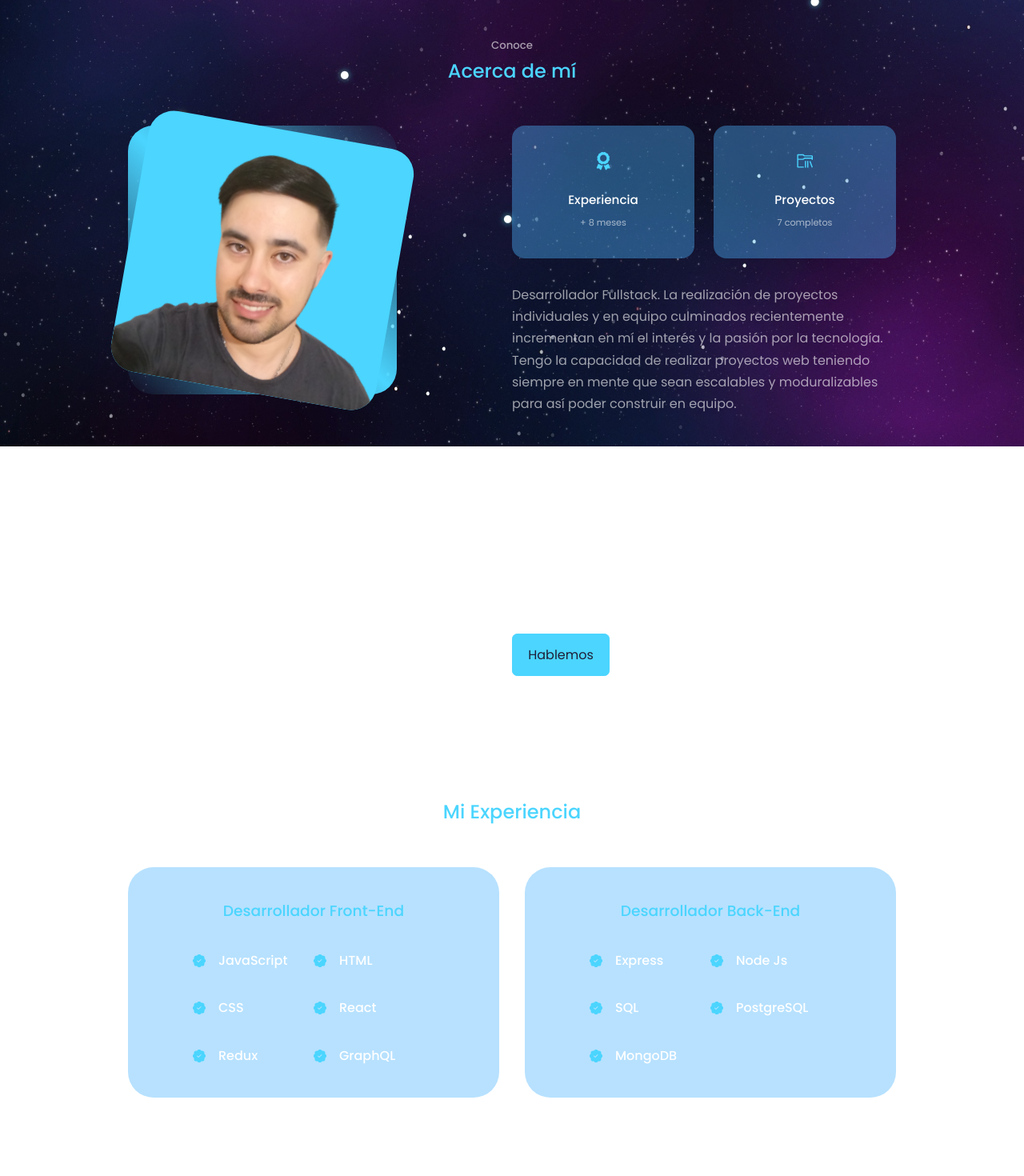
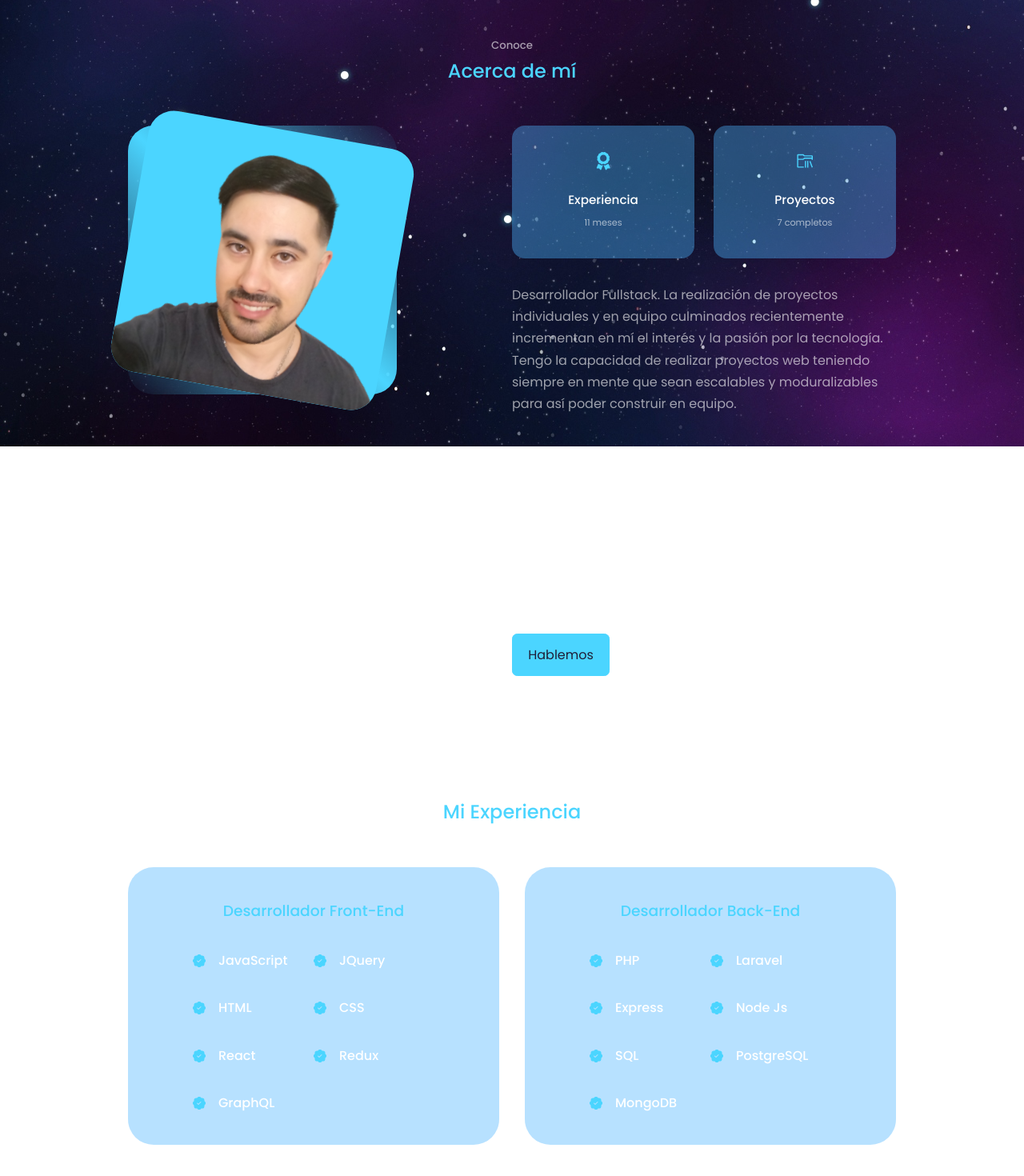
Before and after one commit to crisar0790/portfolio, a React (Create React App) app: page / in a window 1280 px wide. Shown: the part 882-2352 px from the top of the page at 80% size. Built offline with nearby package versions, Linux system fonts and the light colour scheme.

Commit message:
modificaciones en experience, about y el archivo del CV

```diff
--- a/src/components/about/About.jsx
+++ b/src/components/about/About.jsx
@@ -20,7 +20,7 @@ const About = () => {
             <article className="about__card">
               <FaAward className="about__icon" />
               <h5>Experiencia</h5>
-              <small>+ 8 meses</small>
+              <small>11 meses</small>
             </article>
             <article className="about__card">
               <VscFolderLibrary className="about__icon" />
--- a/src/components/experience/Experience.jsx
+++ b/src/components/experience/Experience.jsx
@@ -14,6 +14,10 @@ const Experience = () => {
             <article className='experience__details'>
               <BsPatchCheckFill className='experience__details-icon' />
               <div><h4>JavaScript</h4></div>
+            </article>
+            <article className='experience__details'>
+              <BsPatchCheckFill className='experience__details-icon' />
+              <div><h4>JQuery</h4></div>
             </article>
             <article className='experience__details'>
               <BsPatchCheckFill className='experience__details-icon' />
@@ -42,6 +46,14 @@ const Experience = () => {
           <div className="experience__content">
             <article className='experience__details'>
               <BsPatchCheckFill className='experience__details-icon' />
+              <div><h4>PHP</h4></div>
+            </article>
+            <article className='experience__details'>
+              <BsPatchCheckFill className='experience__details-icon' />
+              <div><h4>Laravel</h4></div>
+            </article>
+            <article className='experience__details'>
+              <BsPatchCheckFill className='experience__details-icon' />
               <div><h4>Express</h4></div>
             </article>
             <article className='experience__details'>
```
Also changed, not shown: 1 other file (tests, documents, lock files or other folders).
